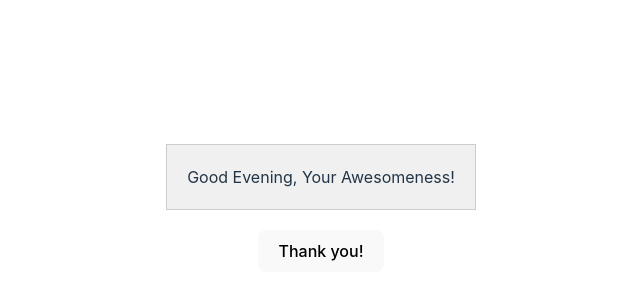
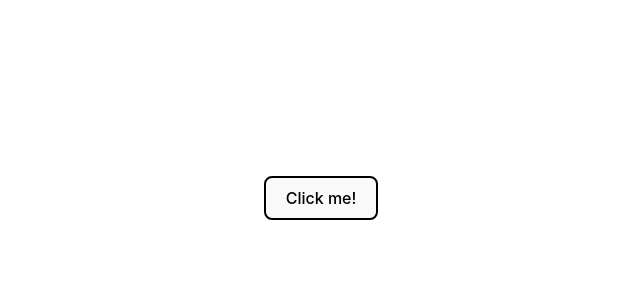
Before and after one commit to SaagarSuresh/react-components, a React (Vite) app: page / in a window 1280 px wide. Shown: the part 202-502 px from the top of the page, without its empty margins (319-959 px from the left). Built offline with nearby package versions, Linux system fonts and the light colour scheme.

Commit message:
Created List Display Component

```diff
--- a/src/App.jsx
+++ b/src/App.jsx
@@ -1,6 +1,8 @@
 import './App.css'
 import GreetingMessage from './components/GreetingMessage/GreetingMessage'
+import ListDisplay from './components/ListDisplay/ListDisplay'
 import SimpleCounter from './components/SimpleCounter/SimpleCounter'
+import MyComponent from './components/Test/Test'
 import ToggleButton from './components/ToggleButton/ToggleButton'
 
 function App() {
@@ -10,7 +12,9 @@ function App() {
     <>
         {/* <SimpleCounter/> */}
         {/* <ToggleButton /> */}
-        <GreetingMessage />
+        {/* <GreetingMessage /> */}
+        <ListDisplay />
+        {/* <MyComponent /> */}
     </>
   )
 }
--- a/src/components/GreetingMessage/GreetingMessage.jsx
+++ b/src/components/GreetingMessage/GreetingMessage.jsx
@@ -4,21 +4,23 @@ import './GreetingMessage.scss'
 const GreetingMessage = () => {
 
     const [greeting, setGreeting] = useState('')
-    const [refresh, setRefresh] = useState(false)
-    const [buttonText, setButtonText] = useState('Thank you!')
+    const [refresh, setRefresh] = useState(true)
+    const [buttonText, setButtonText] = useState('Greet me!')
 
     const refreshGreeting = () => {
         setRefresh ((refresh) => (!refresh ? true : false))
-        setButtonText ((buttonText) => (buttonText === 'Thank you!' ? 'Greet me!!' : 'Thank you!'))
+        setButtonText ((buttonText) => (buttonText === 'Greet me!' ? 'Thank you!!' : 'Greet me!'))
     }
 
     useEffect (() => {
         const getGreeting = () => {
             const currentHour = new Date().getHours();
 
+            console.log(currentHour)
+
             if (currentHour >= 5 && currentHour < 12){
                 setGreeting('Good Morning, Your Awesomeness!');
-            } else if (currentHour >= 12 && currentHour < 6){
+            } else if (currentHour >= 12 && currentHour < 18){
                 setGreeting('Good Afternoon, Your Awesomeness!');
             } else {
                 setGreeting('Good Evening, Your Awesomeness!')
--- /dev/null
+++ b/src/components/ListDisplay/ListDisplay.jsx
@@ -0,0 +1,79 @@
+import { useEffect, useState, useRef } from "react";
+import { poem_array } from "../../constants/constants";
+import "./ListDisplay.scss";
+
+const ListDisplay = () => {
+  const [currentIndex, setCurrentIndex] = useState(0);
+  const containerRef = useRef(null);
+  const [rendering, setRendering] = useState(false);
+  const [reset, setReset] = useState(false)
+
+  const startRendering = () => {
+    setRendering(true);
+  };
+
+  const toggleReset = () => {
+    setRendering(false);
+    setCurrentIndex(0);
+    setReset(false)
+  }
+
+  useEffect(() => {
+    if (rendering) {
+      const container = containerRef.current;
+
+      const intervalId = setInterval(() => {
+        const nextIndex = currentIndex + 1;
+        if (nextIndex < poem_array.length) {
+          setCurrentIndex(nextIndex);
+          container.scrollTop = container.scrollHeight;
+        } else {
+          clearInterval(intervalId); // Stop the interval when we reach the last line
+          setReset(true);
+        }
+      }, 1500); // Adjust the interval duration (in milliseconds) as needed
+
+      console.log("done!")
+
+      return () => clearInterval(intervalId); // Cleanup the interval on component unmount
+
+    }
+  }, [currentIndex, rendering]);
+
+  const renderLines = () => {
+    return poem_array
+      .slice(0, currentIndex + 1)
+      .map((line, index) => <h1 key={index}>{line}</h1>);
+  };
+
+  return (
+    <div>
+      {!rendering && (
+        <button
+          className="button-render"
+          onClick={startRendering}
+          disabled={rendering}
+        >
+          Click me!
+        </button>
+      )}
+      {rendering && (
+        <div className="list-display-container" ref={containerRef}>
+          {renderLines()}
+        </div>
+      )}
+
+      {reset && (
+        <button
+            className="button-render"
+            onClick={toggleReset}
+        >
+            Reset!!
+        </button>
+      )
+      }
+    </div>
+  );
+};
+
+export default ListDisplay;
--- /dev/null
+++ b/src/components/ListDisplay/ListDisplay.scss
@@ -0,0 +1,13 @@
+.list-display-container {
+    max-height: 300px;
+    overflow-y: auto;
+    border: 1px solid #ddd; /* Add a border for better visibility */
+  }
+
+  .animated-word {
+    margin-bottom: 10px; /* Add some spacing between lines */
+  }
+
+  .button-render {
+    border: 2px solid black;
+  }
--- /dev/null
+++ b/src/components/Test/Test.jsx
@@ -0,0 +1,19 @@
+import React, { useState, useEffect } from 'react';
+
+const MyComponent = () => {
+  const [count, setCount] = useState(0);
+
+  useEffect(() => {
+    // Set up an interval
+    const intervalId = setInterval(() => {
+      setCount((prevCount) => prevCount + 1);
+    }, 1000);
+
+    // Cleanup the interval on component unmount
+    return () => clearInterval(intervalId);
+  }, []); // Empty dependency array means this effect runs once on mount and cleans up on unmount
+
+  return <div>{count}</div>;
+};
+
+export default MyComponent;
--- /dev/null
+++ b/src/constants/constants.js
@@ -0,0 +1,21 @@
+export const poem_array = [
+    "In the world of code, where lines unfold,",
+    "Lives Rakshit, a developer bold.",
+    "Tesla's hum and circuits' song,",
+    "In software's dance, he belongs.",
+    "",
+    "With Ronaldo's grace, a fan's devotion,",
+    "Soccer's legend, in every motion.",
+    "On the pitch, where dreams take flight,",
+    "Rakshit cheers, in the day and night.",
+    "",
+    "Code and goals, a dual devotion,",
+    "In software realms and on the pitch's ocean.",
+    "From lines of code to a goal-scoring spree,",
+    "Rakshit's heart beats with technology.",
+    "",
+    "In the world of bytes and a football's grace,",
+    "A friendship with Rakshit, a perfect embrace.",
+    "Tesla's whispers, Ronaldo's fame,",
+    "In this symphony, Rakshit's name."
+]
```
